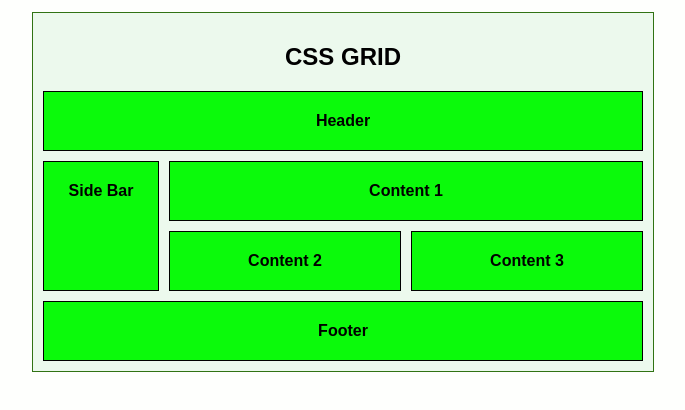
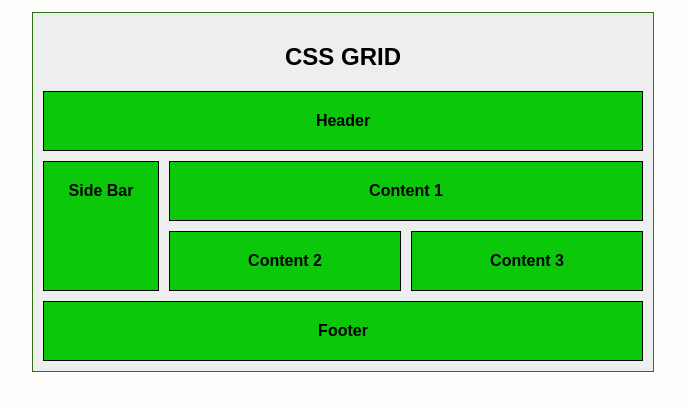
Before and after one commit to Redeyessa/Html, a plain HTML site: page dist/Task/girdtask1.html in a window 1280 px wide. Shown: the whole page, without its empty margins (297-982 px from the left). Drawn offline with Linux system fonts and the light colour scheme.

Commit message:
Update girdtask1.html

```diff
--- a/dist/Task/girdtask1.html
+++ b/dist/Task/girdtask1.html
@@ -15,7 +15,7 @@
 
     .wrapper {
       width: 600px;
-      background-color: rgb(236, 249, 237);
+      background-color: rgb(236, 239, 237);
       border: 1px solid #317314;
       padding: 10px;
     }
@@ -33,7 +33,7 @@
     }
 
     .box {
-      background-color: rgb(11, 250, 11);
+      background-color: rgb(11, 200, 11);
       padding: 20px;
       text-align: center;
       font-weight: bold;
```
